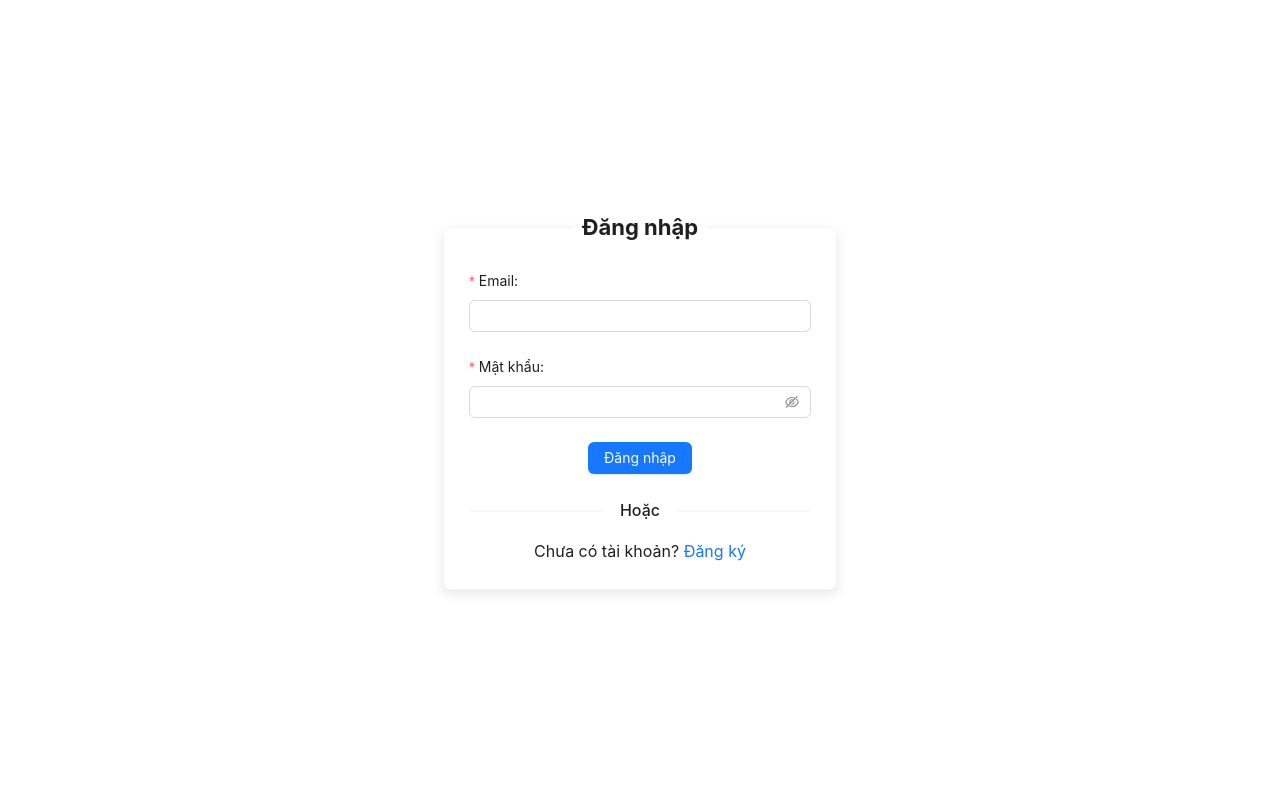
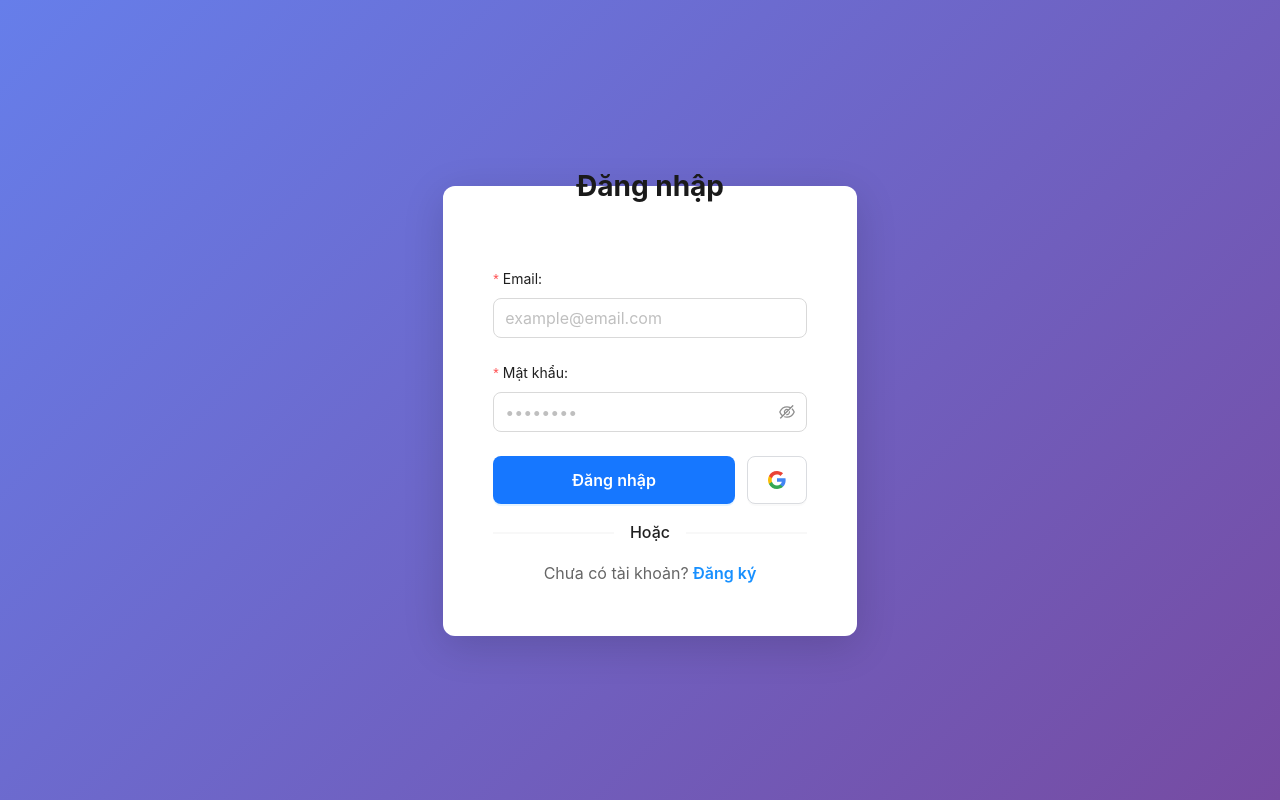
Before and after one commit to yeuBoMe/bookShop-frontend, a React (Vite) app: page /login in a window 1280 px wide. Built offline with nearby package versions, Linux system fonts and the light colour scheme; no server answers.

Commit message:
add login button and fix layout login & register

```diff
--- a/src/pages/auth/login.tsx
+++ b/src/pages/auth/login.tsx
@@ -17,11 +17,11 @@ const LoginPage = () => {
   const navigate = useNavigate();
   const { notification, message } = App.useApp();
   const [isLoading, setIsLoading] = useState<boolean>(false);
+  const [isGoogleLoading, setIsGoogleLoading] = useState<boolean>(false);
 
   const handleLoginRequest: FormProps<LoginValues>['onFinish'] = async (values) => {
-    setIsLoading(true);
-
     try {
+      setIsLoading(true);
       const loginResponse = await loginAPI(values.username, values.password);
 
       if (loginResponse?.data) {
@@ -29,10 +29,10 @@ const LoginPage = () => {
 
         const mappedILoginToIUser: IUser = {
           id: loginResponse.data.user.id,
-          fullName: loginResponse.data.user.name, // map từ name → fullName
+          fullName: loginResponse.data.user.name,
           email: loginResponse.data.user.email,
           avatar: loginResponse.data.user.avatar || "",
-          phone: loginResponse.data.user.phone || "",  // nếu API không trả thì tạm gán ""
+          phone: loginResponse.data.user.phone || "",
           role: loginResponse.data.user.role,
         };
         console.log(">>>>", mappedILoginToIUser)
@@ -46,7 +46,7 @@ const LoginPage = () => {
         const redirectPath = userRole === "ADMIN" ? "/admin" : "/";
         setTimeout(() => {
           navigate(redirectPath);
-        }, 500); // Chuyển hướng sau 0.5 giây
+        }, 500);
       }
     } catch (error: any) {
       console.log("Check data error >>> ", error);
@@ -61,6 +61,23 @@ const LoginPage = () => {
       setIsAuthenticated(false);
     } finally {
       setIsLoading(false);
+    }
+  };
+
+  const handleGoogleLogin = async () => {
+    setIsGoogleLoading(true);
+    try {
+      // TODO: Implement Google OAuth login logic here
+      message.info("Chức năng đăng nhập Google đang được phát triển");
+    } catch (error: any) {
+      notification.error({
+        message: "Error",
+        description: "Đăng nhập Google thất bại",
+        duration: 5,
+        placement: 'topRight'
+      });
+    } finally {
+      setIsGoogleLoading(false);
     }
   };
 
@@ -91,7 +108,7 @@ const LoginPage = () => {
                 }
               ]}
             >
-              <Input />
+              <Input size="large" placeholder="example@email.com" />
             </Form.Item>
 
             <Form.Item<LoginValues>
@@ -102,13 +119,37 @@ const LoginPage = () => {
                 { min: 6, message: 'Password must be at least 6 characters' }
               ]}
             >
-              <Input.Password />
+              <Input.Password size="large" placeholder="••••••••" />
             </Form.Item>
 
             <Form.Item className="login-button">
-              <Button type="primary" htmlType="submit" loading={isLoading}>
-                Đăng nhập
-              </Button>
+              <div className="login-buttons-wrapper">
+                <Button
+                  type="primary"
+                  htmlType="submit"
+                  loading={isLoading}
+                  size="large"
+                  className="login-submit-button"
+                >
+                  Đăng nhập
+                </Button>
+                <Button
+                  loading={isGoogleLoading}
+                  onClick={handleGoogleLogin}
+                  size="large"
+                  className="google-login-button"
+                  icon={
+                    <svg width="18" height="18" viewBox="0 0 18 18" xmlns="http://www.w3.org/2000/svg">
+                      <g fill="none" fillRule="evenodd">
+                        <path d="M17.64 9.205c0-.639-.057-1.252-.164-1.841H9v3.481h4.844a4.14 4.14 0 0 1-1.796 2.716v2.259h2.908c1.702-1.567 2.684-3.875 2.684-6.615z" fill="#4285F4" />
+                        <path d="M9 18c2.43 0 4.467-.806 5.956-2.18l-2.908-2.259c-.806.54-1.837.86-3.048.86-2.344 0-4.328-1.584-5.036-3.711H.957v2.332A8.997 8.997 0 0 0 9 18z" fill="#34A853" />
+                        <path d="M3.964 10.71A5.41 5.41 0 0 1 3.682 9c0-.593.102-1.17.282-1.71V4.958H.957A8.996 8.996 0 0 0 0 9c0 1.452.348 2.827.957 4.042l3.007-2.332z" fill="#FBBC05" />
+                        <path d="M9 3.58c1.321 0 2.508.454 3.44 1.345l2.582-2.58C13.463.891 11.426 0 9 0A8.997 8.997 0 0 0 .957 4.958L3.964 7.29C4.672 5.163 6.656 3.58 9 3.58z" fill="#EA4335" />
+                      </g>
+                    </svg>
+                  }
+                />
+              </div>
             </Form.Item>
           </Form>
 
--- a/src/pages/auth/register.tsx
+++ b/src/pages/auth/register.tsx
@@ -19,9 +19,9 @@ const RegisterPage = () => {
   const [isLoading, setIsLoading] = useState<boolean>(false);
 
   const handleRegisterRequest: FormProps<RegisterValues>['onFinish'] = async (values) => {
+    try {
       setIsLoading(true);
 
-    try {
       const { fullName, email, password, phone } = values;
       const registerResponse = await registerAPI(fullName, email, password, phone);
 
@@ -119,13 +119,17 @@ const RegisterPage = () => {
             </Form.Item>
 
             <Form.Item className="register-button">
+              <div className="register-buttons-wrapper">
                 <Button
                   type="primary"
                   htmlType="submit"
                   loading={isLoading}
+                  size="large"
+                  className="register-submit-button"
                 >
                   Đăng ký
                 </Button>
+              </div>
             </Form.Item>
           </Form>
 
--- a/src/styles/auth/login.scss
+++ b/src/styles/auth/login.scss
@@ -4,42 +4,163 @@
   align-items: center;
   justify-content: center;
   padding: 20px;
+  background: linear-gradient(135deg, #667eea 0%, #764ba2 100%);
 }
 
 .login-fieldset {
-  padding: 20px;
+  padding: 40px;
   margin: 10px;
-  border: 1px solid #f3f3f3;
-  border-radius: 8px;
+  border: none;
+  border-radius: 12px;
   background: #fff;
-  box-shadow: 0 4px 12px rgba(0, 0, 0, 0.1);
+  box-shadow: 0 10px 40px rgba(0, 0, 0, 0.15);
+  width: 100%;
 }
 
 .login-legend {
-  font-weight: bold;
-  font-size: clamp(18px, 5vw, 22px);
+  font-weight: 700;
+  font-size: clamp(24px, 5vw, 28px);
   text-align: center;
-  padding: 0 10px;
+  padding: 0 15px;
+  color: #1a1a1a;
+  margin-bottom: 10px;
 }
 
 .login-button {
   text-align: center;
+  margin-bottom: 0;
+}
+
+.login-buttons-wrapper {
+  display: flex;
+  gap: 12px;
+  align-items: center;
+
+  .login-submit-button {
+    flex: 1;
+    height: 48px;
+    font-size: 16px;
+    font-weight: 600;
+    border-radius: 8px;
+    transition: all 0.3s ease;
+
+    &:hover {
+      transform: translateY(-2px);
+      box-shadow: 0 4px 12px rgba(24, 144, 255, 0.4);
+    }
+  }
+
+  .google-login-button {
+    width: 60px;
+    height: 48px;
+    border-radius: 8px;
+    border: 1px solid #dadce0;
+    background: #fff;
+    transition: all 0.3s ease;
+    display: flex;
+    align-items: center;
+    justify-content: center;
+    padding: 0;
+
+    &:hover {
+      background: #f8f9fa;
+      border-color: #dadce0;
+      transform: translateY(-2px);
+      box-shadow: 0 4px 12px rgba(0, 0, 0, 0.1);
+    }
+
+    svg {
+      display: block;
+    }
+  }
 }
 
 .login-register-link {
   text-align: center;
   font-size: clamp(14px, 4vw, 16px);
+  color: #666;
+
+  a {
+    color: #1890ff;
+    font-weight: 600;
+    text-decoration: none;
+    transition: color 0.3s ease;
+
+    &:hover {
+      color: #40a9ff;
+      text-decoration: underline;
+    }
+  }
+}
+
+// Form styling
+:global {
+  .ant-form-item-label > label {
+    font-weight: 600;
+    font-size: 15px;
+    color: #333;
+  }
+
+  .ant-input,
+  .ant-input-password {
+    border-radius: 8px;
+
+    &:hover,
+    &:focus {
+      border-color: #40a9ff;
+      box-shadow: 0 0 0 2px rgba(24, 144, 255, 0.1);
+    }
+  }
+
+  .ant-divider-horizontal.ant-divider-with-text {
+    margin: 20px 0;
+    color: #999;
+    font-size: 14px;
+  }
 }
 
 @media (max-width: 576px) {
+  .login-page {
+    padding: 15px;
+  }
+
   .login-fieldset {
-    padding: 15px;
+    padding: 25px 20px;
     margin: 5px;
+  }
+
+  .login-legend {
+    font-size: 22px;
+  }
+
+  .login-buttons-wrapper {
+    gap: 10px;
+
+    .login-submit-button {
+      height: 44px;
+      font-size: 15px;
+    }
+
+    .google-login-button {
+      width: 55px;
+      height: 44px;
+
+      svg {
+        width: 16px;
+        height: 16px;
+      }
+    }
   }
 }
 
 @media (min-width: 768px) {
   .login-fieldset {
-    padding: 25px;
+    padding: 45px;
   }
 }
+
+@media (min-width: 1024px) {
+  .login-fieldset {
+    padding: 50px;
+  }
+}
--- a/src/styles/auth/register.scss
+++ b/src/styles/auth/register.scss
@@ -4,40 +4,136 @@
   align-items: center;
   justify-content: center;
   padding: 20px;
+  background: linear-gradient(135deg, #667eea 0%, #764ba2 100%);
 }
-
 .register-fieldset {
   padding: 20px;
   margin: 10px;
-  border: 1px solid #f3f3f3;
+  border: none;
   border-radius: 8px;
   background: #fff;
   box-shadow: 0 4px 12px rgba(0, 0, 0, 0.1);
+  width: 100%;
 }
-
 .register-legend {
   font-weight: bold;
   font-size: clamp(18px, 5vw, 22px);
   text-align: center;
   padding: 0 10px;
+  color: #1a1a1a;
+  margin-bottom: 10px;
 }
-
 .register-button {
   text-align: center;
+  margin-bottom: 0;
+}
+.register-buttons-wrapper {
+  display: flex;
+  gap: 12px;
+  align-items: center;
+
+  .register-submit-button {
+    flex: 1;
+    height: 48px;
+    font-size: 16px;
+    font-weight: 600;
+    border-radius: 8px;
+    transition: all 0.3s ease;
+
+    &:hover {
+      transform: translateY(-2px);
+      box-shadow: 0 4px 12px rgba(24, 144, 255, 0.4);
+    }
+  }
+
+  .google-register-button {
+    width: 60px;
+    height: 48px;
+    border-radius: 8px;
+    border: 1px solid #dadce0;
+    background: #fff;
+    transition: all 0.3s ease;
+    display: flex;
+    align-items: center;
+    justify-content: center;
+    padding: 0;
+
+    &:hover {
+      background: #f8f9fa;
+      border-color: #dadce0;
+      transform: translateY(-2px);
+      box-shadow: 0 4px 12px rgba(0, 0, 0, 0.1);
+    }
+
+    svg {
+      display: block;
+    }
+  }
 }
 
 .register-login-link {
   text-align: center;
   font-size: clamp(14px, 4vw, 16px);
+  color: #666;
+  a {
+    color: #1890ff;
+    font-weight: 600;
+    text-decoration: none;
+    transition: color 0.3s;
+    &:hover {
+      color: #40a9ff;
+      text-decoration: underline;
+    }
+  }
 }
-
+:global {
+  .ant-form-item-label > label {
+    font-weight: 600;
+    font-size: 15px;
+    color: #333;
+  }
+  .ant-input,
+  .ant-input-password {
+    border-radius: 8px;
+    &:hover,
+    &:focus {
+      border-color: #40a9ff;
+      box-shadow: 0 0 0 2px rgba(24, 144, 255, 0.1);
+    }
+  }
+  .ant-divider-horizontal.ant-divider-with-text {
+    margin: 20px 0;
+    color: #999;
+    font-size: 14px;
+  }
+}
 @media (max-width: 576px) {
+  .register-page {
+    padding: 15px;
+  }
   .register-fieldset {
     padding: 15px;
     margin: 5px;
   }
+  .register-legend {
+    font-size: 20px;
+  }
+  .register-buttons-wrapper {
+    gap: 10px;
+    .register-submit-button {
+      height: 44px;
+      font-size: 15px;
+    }
+    .google-register-button {
+      width: 55px;
+      height: 44px;
+      svg {
+        width: 16px;
+        height: 16px;
+      }
+    }
+  }
 }
-
 @media (min-width: 768px) {
   .register-fieldset {
     padding: 25px;
```
Lines whose indentation alone changed are shown as unchanged.
